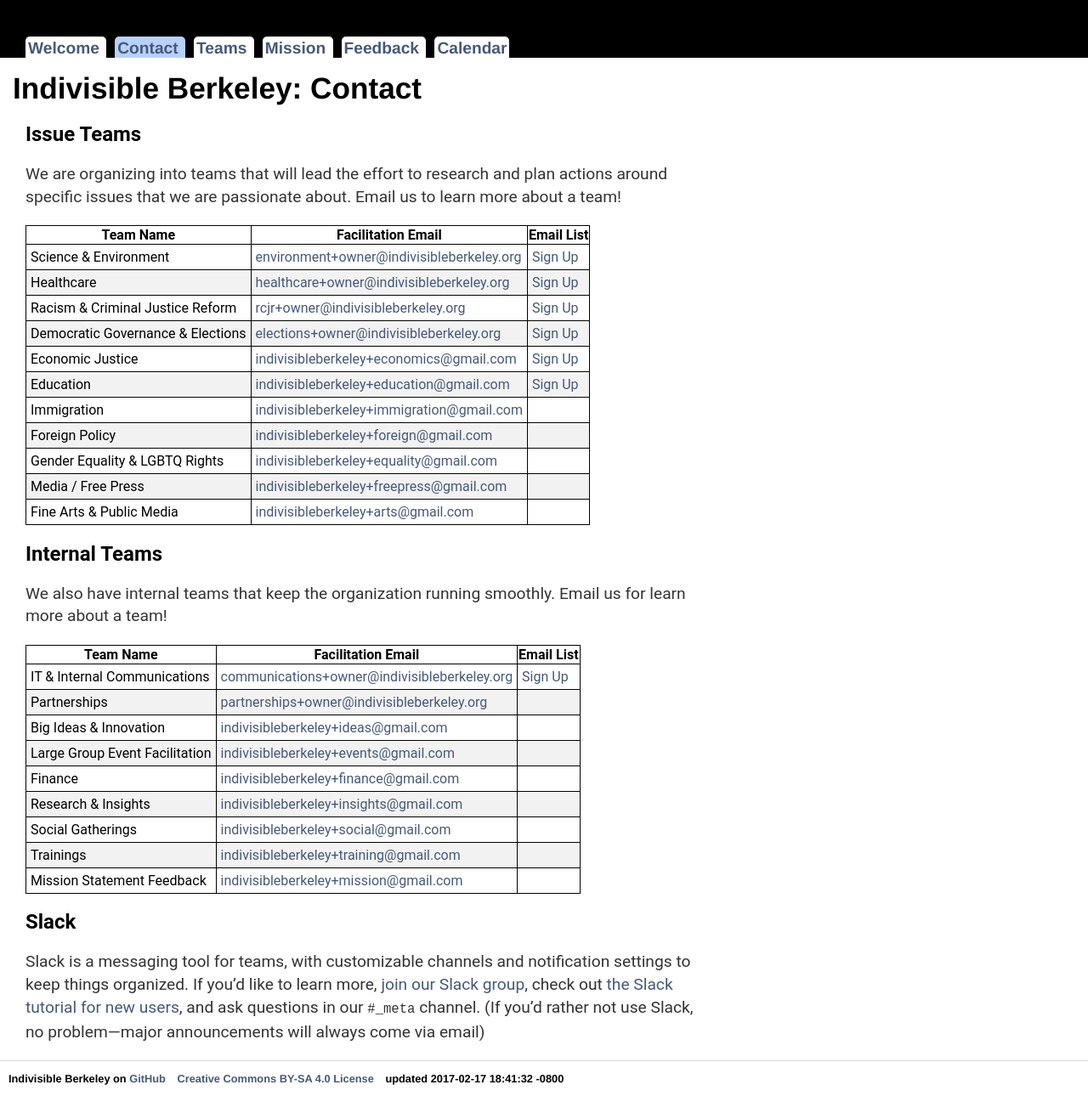
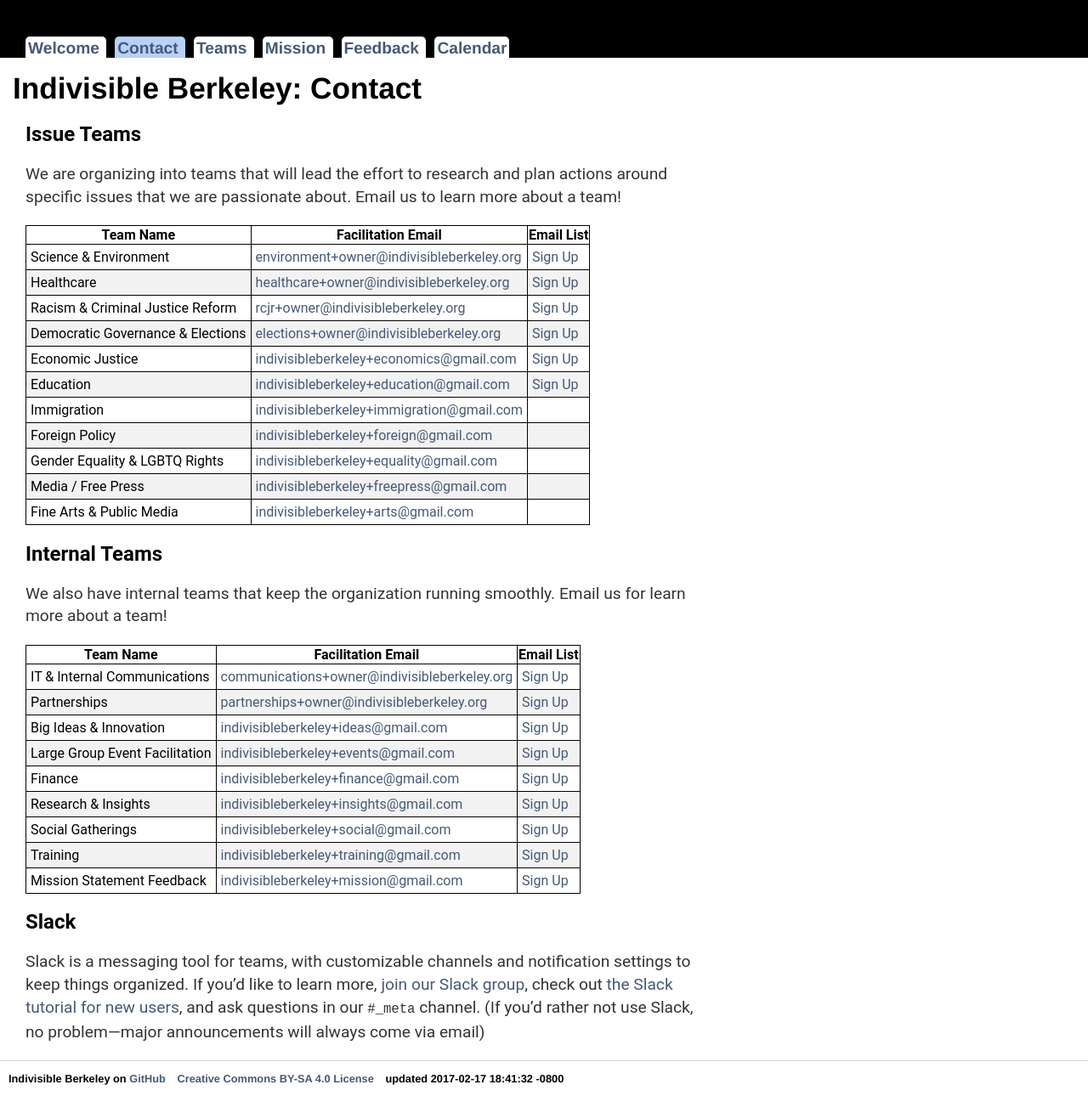
Before and after one commit to bc-design/www-ib, a Jekyll site: the page built from docs/_pages/contact.md, in a window 1280 px wide. Shown: the whole page at 85% size. Built offline with Jekyll 4.4.1, drawn with Linux system fonts in a browser that asks for light colours.

```diff
--- a/docs/_pages/contact.md
+++ b/docs/_pages/contact.md
@@ -30,17 +30,17 @@ We are organizing into teams that will lead the effort to research and plan acti
 
 We also have internal teams that keep the organization running smoothly.  Email us for learn more about a team!
 
-| Team Name                          | Facilitation Email                                                                                  | Email List   |
-|------------------------------------|-----------------------------------------------------------------------------------------------------|--------------|
+| Team Name                          | Facilitation Email                                                                                  | Email List                                                         |
+|------------------------------------|-----------------------------------------------------------------------------------------------------|--------------------------------------------------------------------|
 | IT & Internal Communications       | [communications+owner@indivisibleberkeley.org](mailto:communications+owner@indivisibleberkeley.org) | [Sign Up](mailto:communications+subscribe@indivisibleberkeley.org) |
-| Partnerships                       | [partnerships+owner@indivisibleberkeley.org](mailto:partnerships+owner@indivisibleberkeley.org)     |              |
-| Big Ideas & Innovation             | [indivisibleberkeley+ideas@gmail.com](mailto:indivisibleberkeley+ideas@gmail.com)                   |              |
-| Large Group Event Facilitation     | [indivisibleberkeley+events@gmail.com](mailto:indivisibleberkeley+events@gmail.com)                 |              |
-| Finance                            | [indivisibleberkeley+finance@gmail.com](mailto:indivisibleberkeley+finance@gmail.com)               |              |
-| Research & Insights                | [indivisibleberkeley+insights@gmail.com](mailto:indivisibleberkeley+insights@gmail.com)             |              |
-| Social Gatherings                  | [indivisibleberkeley+social@gmail.com](mailto:indivisibleberkeley+social@gmail.com)                 |              |
-| Trainings                          | [indivisibleberkeley+training@gmail.com](mailto:indivisibleberkeley+training@gmail.com)             |              |
-| Mission Statement Feedback         | [indivisibleberkeley+mission@gmail.com](mailto:indivisibleberkeley+mission@gmail.com)               |              |
+| Partnerships                       | [partnerships+owner@indivisibleberkeley.org](mailto:partnerships+owner@indivisibleberkeley.org)     | [Sign Up](mailto:partnerships+subscribe@indivisibleberkeley.org)   |
+| Big Ideas & Innovation             | [indivisibleberkeley+ideas@gmail.com](mailto:indivisibleberkeley+ideas@gmail.com)                   | [Sign Up](mailto:ideas+subscribe@indivisibleberkeley.org)          |
+| Large Group Event Facilitation     | [indivisibleberkeley+events@gmail.com](mailto:indivisibleberkeley+events@gmail.com)                 | [Sign Up](mailto:events+subscribe@indivisibleberkeley.org)         |
+| Finance                            | [indivisibleberkeley+finance@gmail.com](mailto:indivisibleberkeley+finance@gmail.com)               | [Sign Up](mailto:finance+subscribe@indivisibleberkeley.org)        |
+| Research & Insights                | [indivisibleberkeley+insights@gmail.com](mailto:indivisibleberkeley+insights@gmail.com)             | [Sign Up](mailto:insights+subscribe@indivisibleberkeley.org)       |
+| Social Gatherings                  | [indivisibleberkeley+social@gmail.com](mailto:indivisibleberkeley+social@gmail.com)                 | [Sign Up](mailto:social+subscribe@indivisibleberkeley.org)         |
+| Training                           | [indivisibleberkeley+training@gmail.com](mailto:indivisibleberkeley+training@gmail.com)             | [Sign Up](mailto:training+subscribe@indivisibleberkeley.org)       |
+| Mission Statement Feedback         | [indivisibleberkeley+mission@gmail.com](mailto:indivisibleberkeley+mission@gmail.com)               | [Sign Up](mailto:mission+subscribe@indivisibleberkeley.org)        |
 
 
 ## Slack
```
Also changed, not shown: docs/_pages/calendar.md (+1 -1 lines).
